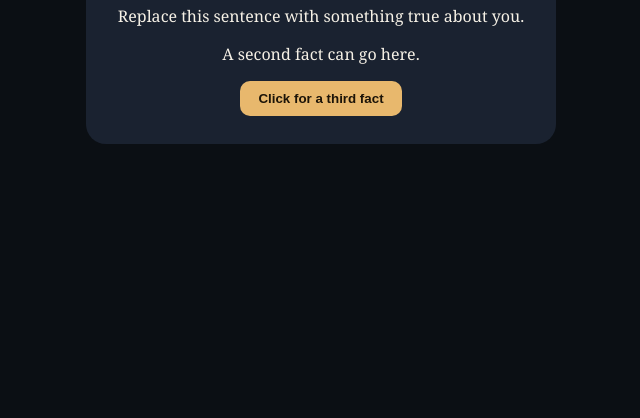
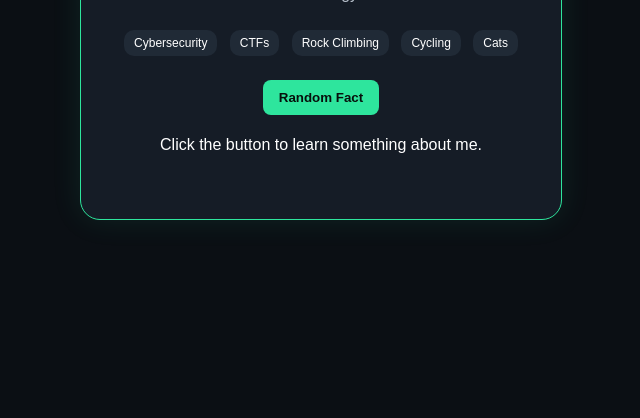
Before and after one commit to RaezanVillamor/Week-1-lab-report, a plain HTML site: page index.html in a window 1280 px wide. Shown: the part 382-800 px from the top of the page, without its empty margins (319-959 px from the left). Drawn offline with Linux system fonts and the light colour scheme.

Commit message:
Revamp index.html with personal details and styles

```diff
--- a/index.html
+++ b/index.html
@@ -3,46 +3,113 @@
 <head>
   <style>
     body {
-      font-family: Georgia, serif;
+      margin: 0;
+      min-height: 100vh;
       display: grid;
       place-items: center;
-      min-height: 100vh;
-      margin: 0;
       background: #0b0f14;
-      color: #f6f1e6;
+      color: white;
+      font-family: Arial, sans-serif;
     }
+
     .card {
-      background: #1a2230;
-      padding: 28px 32px;
+      width: 420px;
+      max-width: 85%;
+      background: #151c26;
+      padding: 30px;
       border-radius: 20px;
       text-align: center;
-      max-width: 420px;
+      border: 1px solid #2ee59d;
+      box-shadow: 0 0 30px rgba(46, 229, 157, 0.1);
     }
+
+    h1 {
+      margin-bottom: 5px;
+      font-size: 40px;
+    }
+
+    .green {
+      color: #2ee59d;
+    }
+
+    p {
+      color: #b8c1cc;
+      line-height: 1.5;
+    }
+
+    .tags {
+      margin: 20px 0;
+    }
+
+    .tag {
+      display: inline-block;
+      background: #202a36;
+      padding: 6px 10px;
+      margin: 4px;
+      border-radius: 10px;
+      font-size: 12px;
+    }
+
     button {
-      background: #e8b86d;
-      color: #1c1408;
+      background: #2ee59d;
+      color: #07100c;
       border: none;
-      padding: 10px 18px;
-      border-radius: 10px;
+      padding: 10px 16px;
+      border-radius: 8px;
       font-weight: bold;
       cursor: pointer;
     }
+
+    #fact {
+      min-height: 40px;
+      margin-top: 18px;
+      color: white;
+    }
   </style>
 </head>
+
 <body>
+
   <div class="card">
-    <h1>Hello, I am a student</h1>
-    <p>Replace this sentence with something true about you.</p>
-    <p id="detail">A second fact can go here.</p>
-    <button id="more">Click for a third fact</button>
+    <h1>Hi, I'm <span class="green">Rae</span></h1>
+
+    <p>
+      I'm a Computing Science student at the University of Alberta.
+      I'm interested in cybersecurity, psychology, and technology.
+    </p>
+
+    <div class="tags">
+      <span class="tag">Cybersecurity</span>
+      <span class="tag">CTFs</span>
+      <span class="tag">Rock Climbing</span>
+      <span class="tag">Cycling</span>
+      <span class="tag">Cats</span>
+    </div>
+
+    <button id="button">Random Fact</button>
+
+    <p id="fact">
+      Click the button to learn something about me.
+    </p>
   </div>
+
   <script>
-    const button = document.getElementById("more");
-    button.addEventListener("click", () => {
-      document.getElementById("detail").textContent =
-        "I clicked this button in class.";
-      button.textContent = "Thanks";
+    const facts = [
+      "I have two cats named Snufkin and Zoro.",
+      "I enjoy rock climbing.",
+      "I like cycling.",
+      "I compete in cybersecurity CTFs.",
+      "Cybersecurity is one of my biggest interests."
+    ];
+
+    const button = document.getElementById("button");
+    const fact = document.getElementById("fact");
+
+    button.addEventListener("click", function() {
+      const random = Math.floor(Math.random() * facts.length);
+      fact.textContent = facts[random];
     });
   </script>
+
 </body>
 </html>
```
